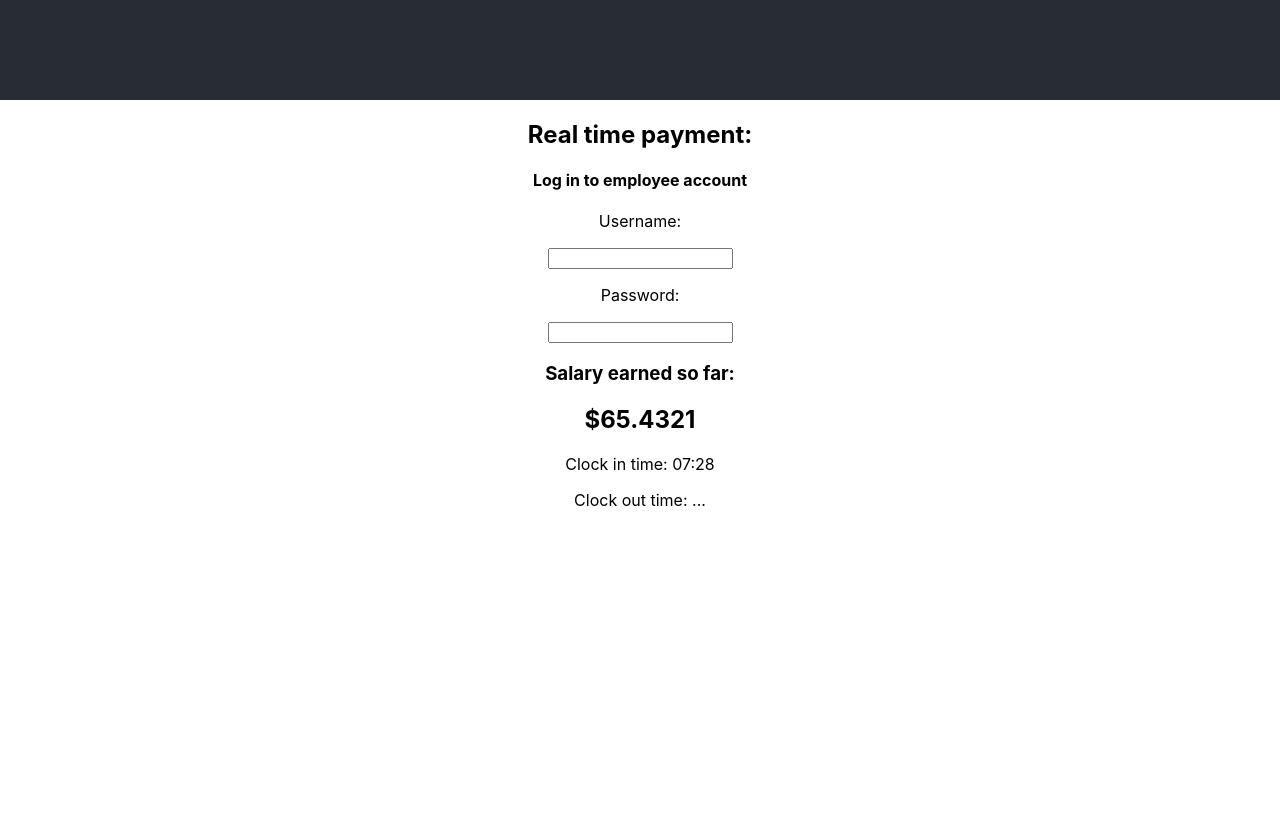
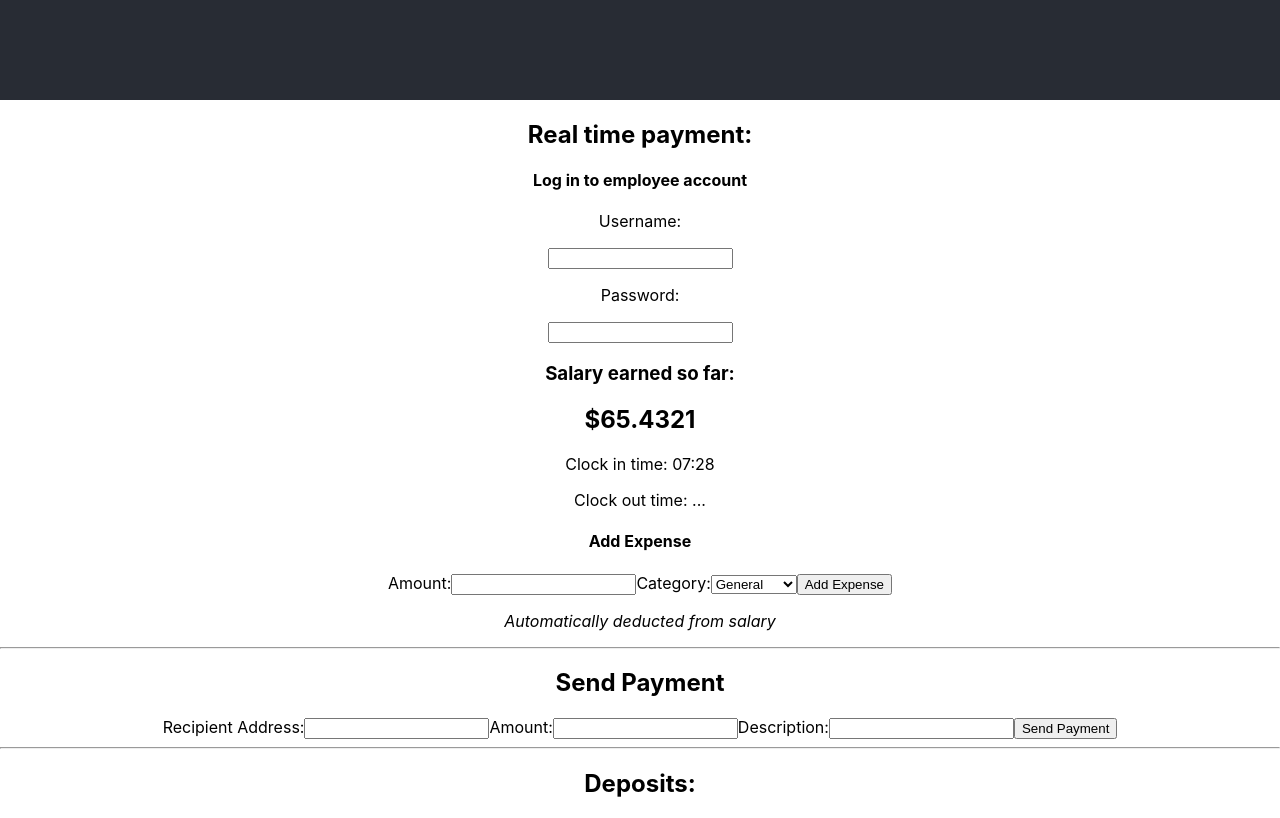
Before and after one commit to CSC494-FinalProject/finalProject, a React (Create React App) app in the folder payroll-react/: page / in a window 1280 px wide. Shown: the part 700-1518 px from the top of the page. Before the commit the page ends 1226 px from the top, so only its background shows below. Built offline with nearby package versions, Linux system fonts and the light colour scheme.

Commit message:
Added payment and deposit sections, Bug fixes

```diff
--- a/payroll-react/src/App.js
+++ b/payroll-react/src/App.js
@@ -4,26 +4,60 @@ import './App.css';
 function App() {
   return (
     <div className="App">
-  <header className="App-header">
+      <header className="App-header" id="title">
         <h1>$ PAYR0LL</h1>
       </header>
 
+      <body>
         <div>
+
           <h2>Real time payment:</h2>
-    <div>
-      <h4>Log in to employee account</h4>
+          <div id="login">
+            <h4 id="login-title">Log in to employee account</h4>
             <p>Username:</p>
             <input/>
             <p>Password:</p>
             <input type="password"/>
           </div>
+
           <div>
             <h3>Salary earned so far:</h3>
-      <h2>$65.4321</h2>
+            <h2 id="money">$65.4321</h2>
             <p>Clock in time: 07:28</p>
-      <p>Clock out time: ...</p>
+            <p id="time">Clock out time: ...</p>
+          </div>
+
+          <div>
+              <h4>Add Expense</h4>
+              <label for="expenseAmount">Amount:</label>
+              <input type="number" id="expenseAmount"/>
+              <label for="expenseCategory">Category:</label>
+              <select id="expenseCategory">
+                  <option value="0">General</option>
+                  <option value="1">Supplies</option>
+                  <option value="2">Services</option>
+                  <option value="3">Equipment</option>
+              </select>
+              <button onclick="addExpense()">Add Expense</button>
+            <p><i>Automatically deducted from salary</i></p>
           </div>
         </div>
+
+        <hr/>
+        <div>
+          <h2>Send Payment</h2>
+          <label for="paymentRecipient">Recipient Address:</label>
+          <input type="text" id="paymentRecipient"/>
+          <label for="paymentAmount">Amount:</label>
+          <input type="number" id="paymentAmount"/>
+          <label for="paymentDescription">Description:</label>
+          <input type="text" id="paymentDescription"/>
+          <button onclick="sendPayment()">Send Payment</button>
+        </div>
+
+        <hr/>
+        <h2>Deposits:</h2>
+      </body>
     </div>
   );
 }
```
Lines whose indentation alone changed are shown as unchanged.
